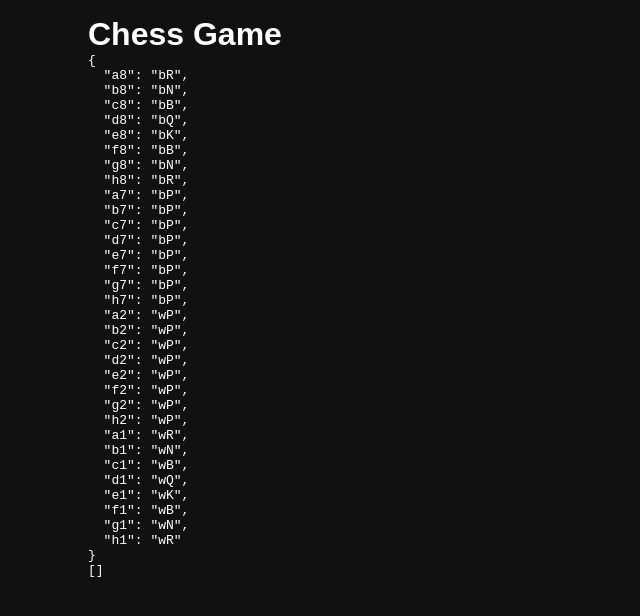
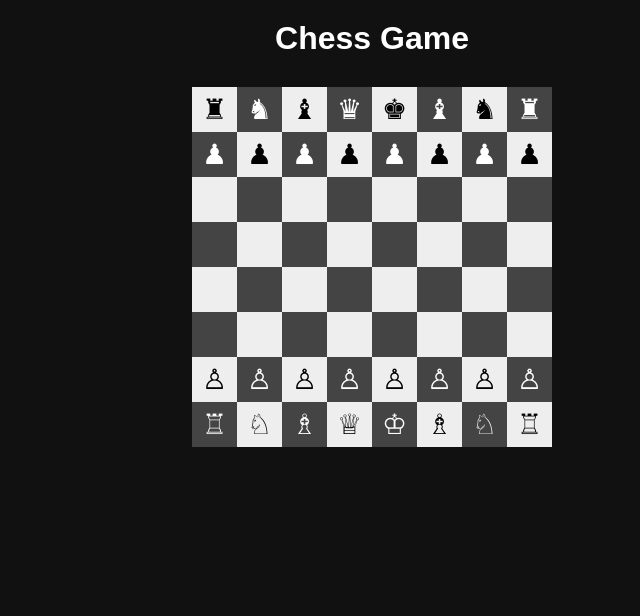
Before and after one commit to deanmacdonald/chess, a Next.js app in the folder next/: page / in a window 1280 px wide. Shown: the top 616 px of the page, without its empty margins (268-908 px from the left). Built offline with nearby package versions, Linux system fonts and the light colour scheme.

Commit message:
Fix ESLint config, dynamic routes, and successful Next.js build

```diff
--- /dev/null
+++ b/next/app/ChessBoard.jsx
@@ -0,0 +1,56 @@
+"use client";
+
+const PIECES = {
+  wK: "♔",
+  wQ: "♕",
+  wR: "♖",
+  wB: "♗",
+  wN: "♘",
+  wP: "♙",
+  bK: "♚",
+  bQ: "♛",
+  bR: "♜",
+  bB: "♝",
+  bN: "♞",
+  bP: "♟",
+};
+
+export default function ChessBoard({ board }) {
+  const rows = [];
+
+  for (let r = 8; r >= 1; r--) {
+    const row = [];
+    for (let c = 0; c < 8; c++) {
+      const file = "abcdefgh"[c];
+      const square = file + r;
+      const piece = board[square];
+
+      row.push(
+        <div
+          key={square}
+          style={{
+            width: 45,
+            height: 45,
+            display: "flex",
+            alignItems: "center",
+            justifyContent: "center",
+            backgroundColor: (r + c) % 2 === 0 ? "#eee" : "#444",
+            color: (r + c) % 2 === 0 ? "#000" : "#fff",
+            fontSize: 28,
+            userSelect: "none",
+          }}
+        >
+          {piece ? PIECES[piece] : ""}
+        </div>
+      );
+    }
+
+    rows.push(
+      <div key={r} style={{ display: "flex" }}>
+        {row}
+      </div>
+    );
+  }
+
+  return <div>{rows}</div>;
+}
--- a/next/app/api/chess/route.js
+++ b/next/app/api/chess/route.js
@@ -1,15 +1,17 @@
-import { runEngine, getLegalMoves } from "@lib/chess";
+export const dynamic = "force-dynamic";
 
-export async function POST(req) {
-  const body = await req.json();
-  const state = body.state;
+export async function GET() {
+  const board = {
+    a8: "bR", b8: "bN", c8: "bB", d8: "bQ",
+    e8: "bK", f8: "bB", g8: "bN", h8: "bR",
+    a7: "bP", b7: "bP", c7: "bP", d7: "bP",
+    e7: "bP", f7: "bP", g7: "bP", h7: "bP",
 
-  const legal = getLegalMoves(state);
-  const result = runEngine(state);
+    a2: "wP", b2: "wP", c2: "wP", d2: "wP",
+    e2: "wP", f2: "wP", g2: "wP", h2: "wP",
+    a1: "wR", b1: "wN", c1: "wB", d1: "wQ",
+    e1: "wK", f1: "wB", g1: "wN", h1: "wR"
+  };
 
-  return Response.json({
-    legalMoves: legal,
-    engineMove: result.bestMove,
-    newState: result.newState,
-  });
+  return Response.json(board);
 }
--- a/next/app/page.jsx
+++ b/next/app/page.jsx
@@ -1,7 +1,26 @@
-"use client";
+export const dynamic = "force-dynamic";
 
-import App from "./App";
+import ChessBoard from "./ChessBoard";
 
-export default function Page() {
-  return <App />;
+export default async function Home() {
+  const res = await fetch("http://localhost:3000/api/chess", {
+    cache: "no-store",
+  });
+
+  const board = await res.json();
+
+  return (
+    <main
+      style={{
+        padding: 20,
+        display: "flex",
+        flexDirection: "column",
+        alignItems: "center",
+        gap: 20,
+      }}
+    >
+      <h1 style={{ fontSize: 32, marginBottom: 10 }}>Chess Game</h1>
+      <ChessBoard board={board} />
+    </main>
+  );
 }
```
Also changed, not shown: next/eslint.config.js (+2 -10 lines), next/package.json (+4 -3 lines), next/.eslintrc.json (deleted).
